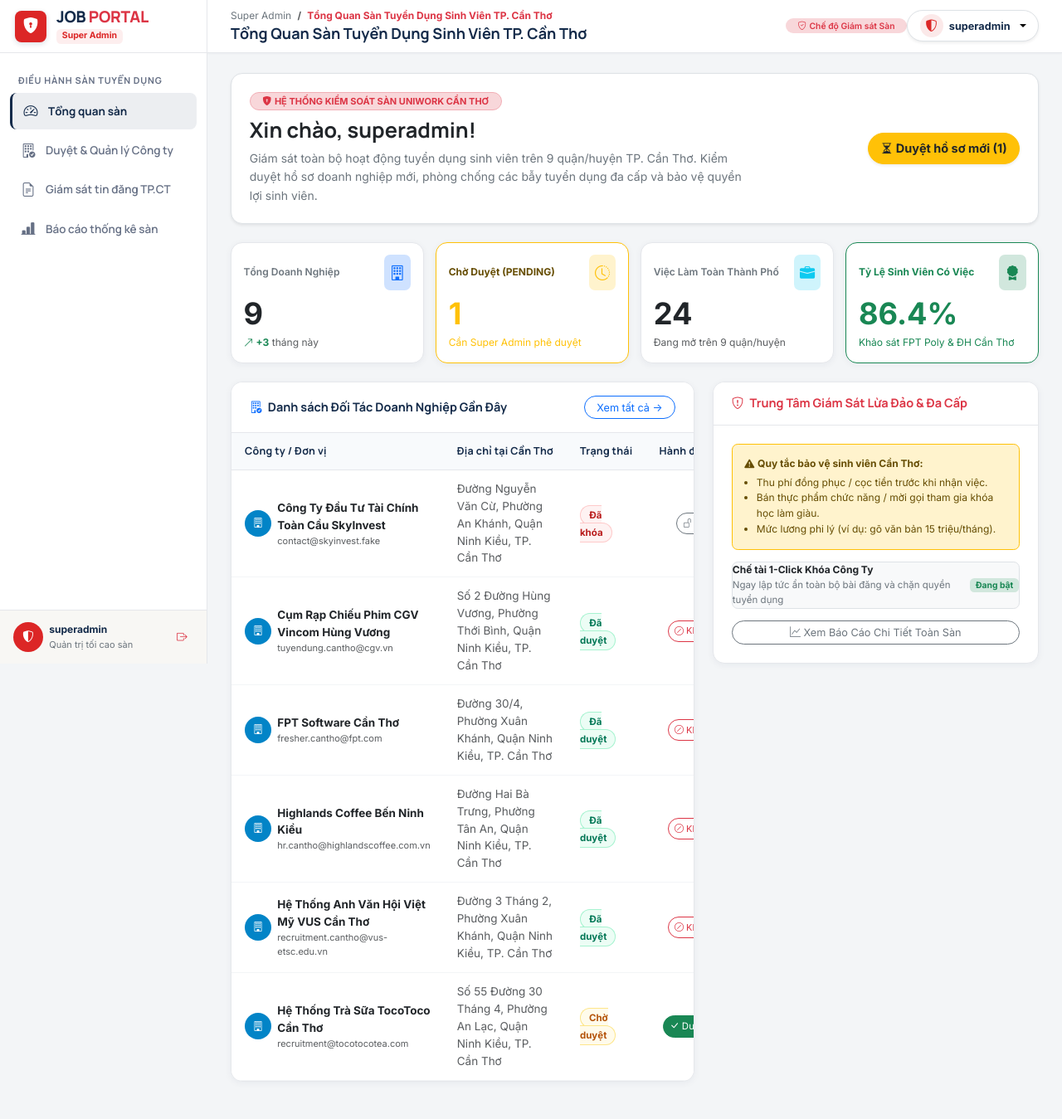
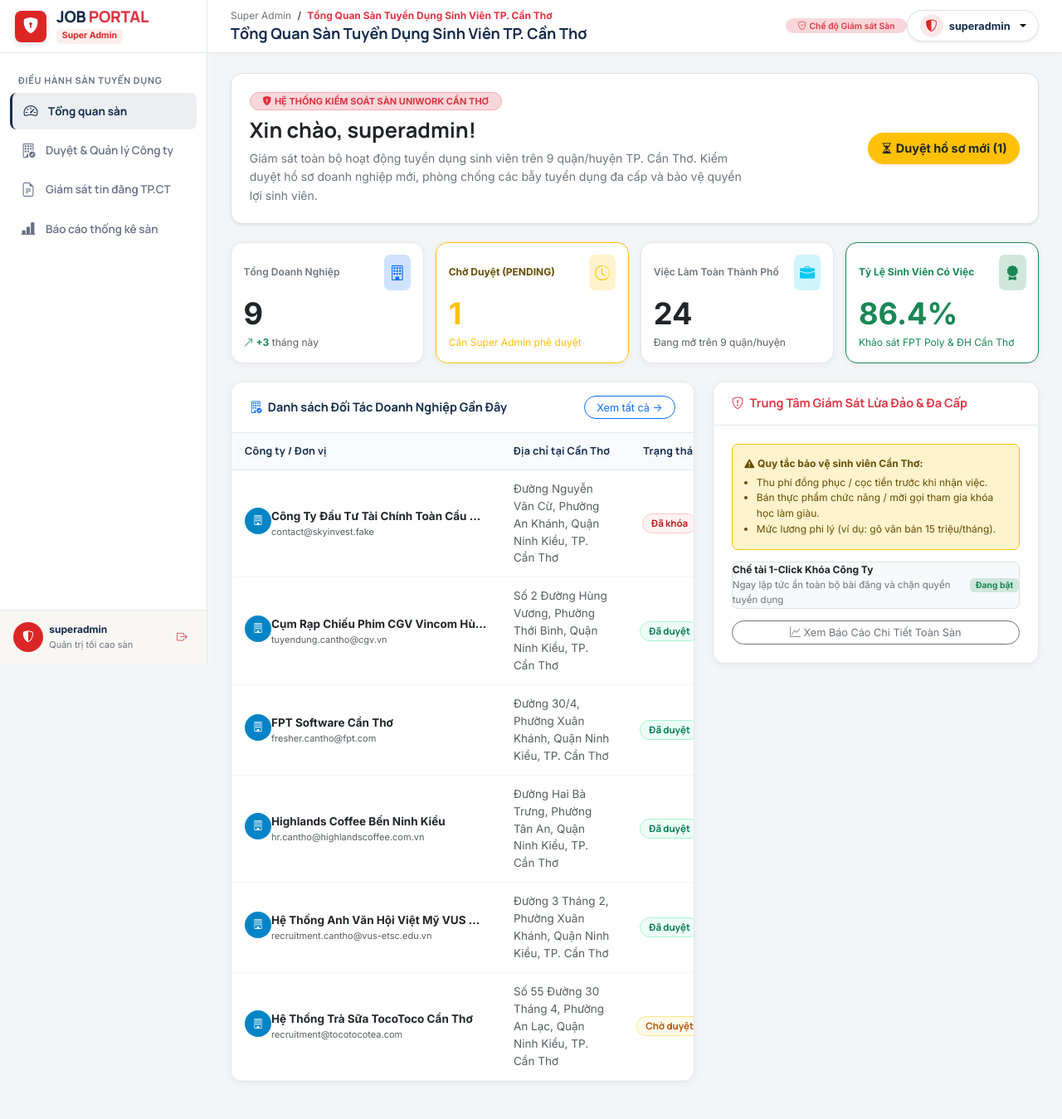
Before and after one commit to minhc2390-boop/EcoCore_Manage_EV, a Spring Boot app: page /admin in a window 1280 px wide. Shown: the whole page at 83% size. Run offline with Spring Boot 4, Linux system fonts and the light colour scheme; a user stored in the database is signed in; data comes from the database, SQL or seed files in the repository; data that the repository does not hold is empty; database files in the repository are not loaded.

Commit message:
Format and fix responsive table layout and status badges in Super Admin portal

```diff
--- a/src/main/resources/static/css/employer.css
+++ b/src/main/resources/static/css/employer.css
@@ -492,7 +492,38 @@ h1, h2, h3, h4, h5, h6 {
     font-family: 'Manrope', sans-serif;
     font-size: 11.5px;
     font-weight: 700;
-    white-space: nowrap;
+    white-space: nowrap !important;
+}
+
+.badge-pending, .badge-approved, .badge-locked {
+    display: inline-flex;
+    align-items: center;
+    justify-content: center;
+    white-space: nowrap !important;
+    padding: 4px 10px;
+    border-radius: var(--radius-pill);
+    font-family: 'Manrope', sans-serif;
+    font-size: 11.5px;
+    font-weight: 700;
+    line-height: 1.2;
+}
+
+.badge-pending {
+    background: #fffbeb;
+    color: #b45309;
+    border: 1px solid #fde68a;
+}
+
+.badge-approved {
+    background: #ecfdf5;
+    color: #047857;
+    border: 1px solid #a7f3d0;
+}
+
+.badge-locked {
+    background: #fef2f2;
+    color: #b91c1c;
+    border: 1px solid #fecaca;
 }
 
 .badge-active-custom {
--- a/src/main/resources/templates/admin/common/layout.html
+++ b/src/main/resources/templates/admin/common/layout.html
@@ -12,32 +12,31 @@
     <link rel="stylesheet" th:href="@{/css/employer.css}">
     <script src="https://cdn.jsdelivr.net/npm/chart.js@4.4.1/dist/chart.umd.min.js"></script>
     <style>
+        .badge-pending, .badge-approved, .badge-locked {
+            display: inline-flex;
+            align-items: center;
+            justify-content: center;
+            white-space: nowrap !important;
+            padding: 4px 10px;
+            border-radius: 9999px;
+            font-size: 11.5px;
+            font-weight: 700;
+            line-height: 1.2;
+        }
         .badge-pending {
             background: #fffbeb;
             color: #b45309;
             border: 1px solid #fde68a;
-            padding: 4px 10px;
-            border-radius: 9999px;
-            font-size: 11.5px;
-            font-weight: 700;
         }
         .badge-approved {
             background: #ecfdf5;
             color: #047857;
             border: 1px solid #a7f3d0;
-            padding: 4px 10px;
-            border-radius: 9999px;
-            font-size: 11.5px;
-            font-weight: 700;
         }
         .badge-locked {
             background: #fef2f2;
             color: #b91c1c;
             border: 1px solid #fecaca;
-            padding: 4px 10px;
-            border-radius: 9999px;
-            font-size: 11.5px;
-            font-weight: 700;
         }
     </style>
 </head>
--- a/src/main/resources/templates/admin/dashboard.html
+++ b/src/main/resources/templates/admin/dashboard.html
@@ -101,7 +101,7 @@
             <div class="row g-4 mb-4">
                 <div class="col-12 col-xl-7">
                     <div class="portal-card mb-0">
-                        <div class="portal-card-header d-flex justify-content-between align-items-center">
+                        <div class="portal-card-header d-flex flex-wrap justify-content-between align-items-center gap-2">
                             <h6 class="fw-bold mb-0" style="color: var(--navy-primary);">
                                 <i class="bi bi-building-check me-2 text-primary"></i>Danh sách Đối Tác Doanh Nghiệp Gần Đây
                             </h6>
@@ -113,31 +113,34 @@
                                     <thead class="table-light">
                                         <tr>
                                             <th>Công ty / Đơn vị</th>
-                                            <th>Địa chỉ tại Cần Thơ</th>
-                                            <th>Trạng thái</th>
-                                            <th class="text-end">Hành động</th>
+                                            <th class="d-none d-md-table-cell">Địa chỉ tại Cần Thơ</th>
+                                            <th class="text-center text-nowrap" style="width: 105px;">Trạng thái</th>
+                                            <th class="text-end text-nowrap" style="width: 95px;">Hành động</th>
                                         </tr>
                                     </thead>
                                     <tbody>
                                         <tr th:each="comp : ${recentEmployers}">
                                             <td>
-                                                <div class="d-flex align-items-center gap-2">
-                                                    <div class="rounded-circle d-flex align-items-center justify-content-center text-white fw-bold" style="width: 32px; height: 32px; min-width:32px; background: #0284c7; font-size: 12px;">
+                                                <div class="d-flex align-items-start gap-2.5">
+                                                    <div class="rounded-circle d-flex align-items-center justify-content-center text-white fw-bold mt-0.5" style="width: 32px; height: 32px; min-width:32px; background: #0284c7; font-size: 12px;">
                                                         <i class="bi bi-building"></i>
                                                     </div>
-                                                    <div>
-                                                        <div class="fw-bold text-dark" th:text="${comp.companyName}">Highlands Coffee</div>
-                                                        <div class="text-muted" style="font-size: 11px;" th:text="${comp.contactEmail}">email@domain.com</div>
+                                                    <div class="overflow-hidden">
+                                                        <div class="fw-bold text-dark text-truncate" style="max-width: 260px;" th:text="${comp.companyName}">Highlands Coffee</div>
+                                                        <div class="text-muted text-truncate" style="font-size: 11px; max-width: 260px;" th:text="${comp.contactEmail}">email@domain.com</div>
+                                                        <div class="text-secondary small d-md-none mt-1" style="font-size: 11px; line-height: 1.35;">
+                                                            <i class="bi bi-geo-alt me-0.5 text-danger"></i><span th:text="${comp.address}">Quận Ninh Kiều, Cần Thơ</span>
+                                                        </div>
                                                     </div>
                                                 </div>
                                             </td>
-                                            <td class="text-muted" th:text="${comp.address}">Quận Ninh Kiều, TP. Cần Thơ</td>
-                                            <td>
+                                            <td class="text-muted d-none d-md-table-cell" th:text="${comp.address}">Quận Ninh Kiều, TP. Cần Thơ</td>
+                                            <td class="text-center text-nowrap">
                                                 <span th:if="${comp.status == 'APPROVED'}" class="badge-approved">Đã duyệt</span>
                                                 <span th:if="${comp.status == 'PENDING'}" class="badge-pending">Chờ duyệt</span>
                                                 <span th:if="${comp.status == 'LOCKED'}" class="badge-locked">Đã khóa</span>
                                             </td>
-                                            <td class="text-end">
+                                            <td class="text-end text-nowrap">
                                                 <form th:if="${comp.status == 'PENDING'}" th:action="@{/admin/companies/{id}/approve(id=${comp.id})}" method="post" style="display:inline;">
                                                     <button type="submit" class="btn btn-sm btn-success rounded-pill px-2.5 py-1" style="font-size: 11.5px;" title="Duyệt hồ sơ">
                                                         <i class="bi bi-check-lg"></i> Duyệt
```
Also changed, not shown: src/main/resources/templates/admin/companies/list.html (+4 -4 lines), src/main/resources/templates/admin/jobs/list.html (+5 -5 lines).
